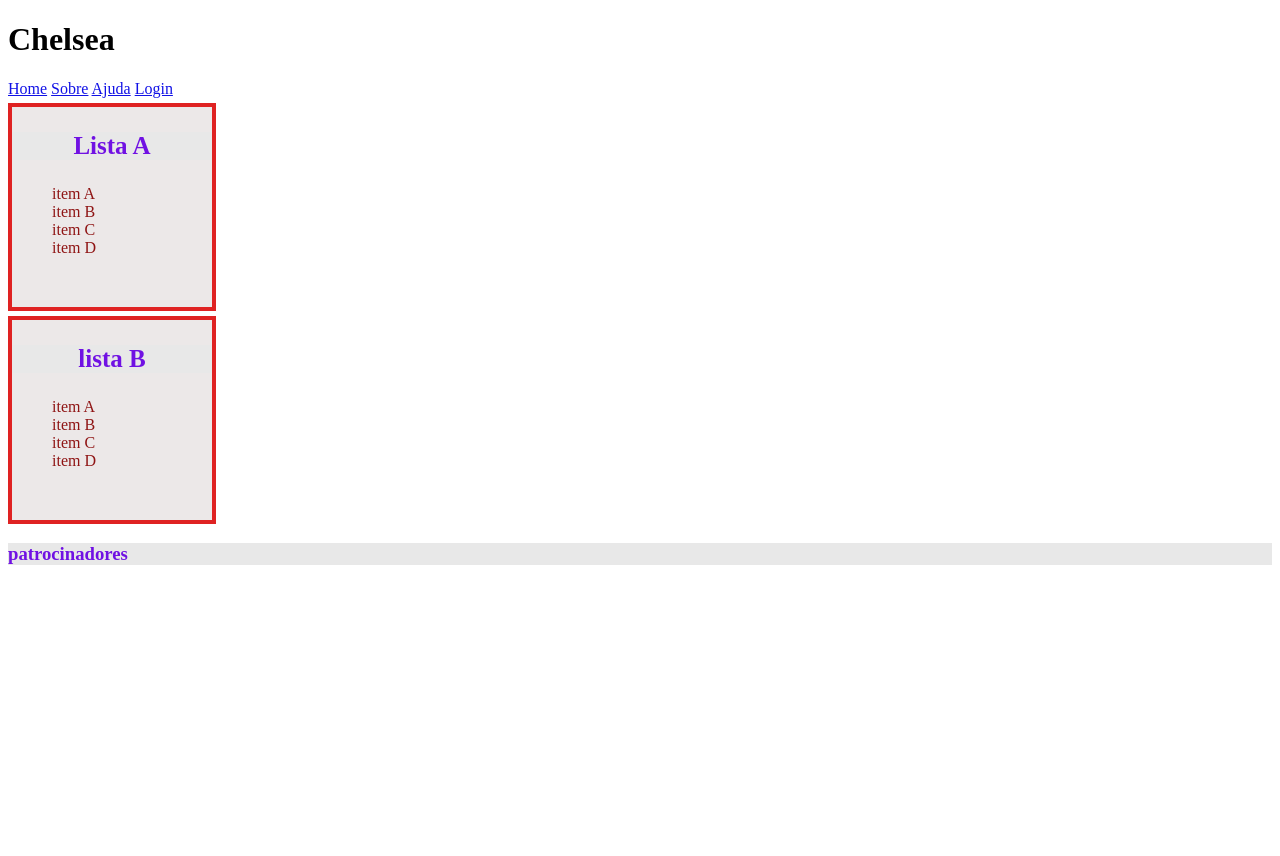
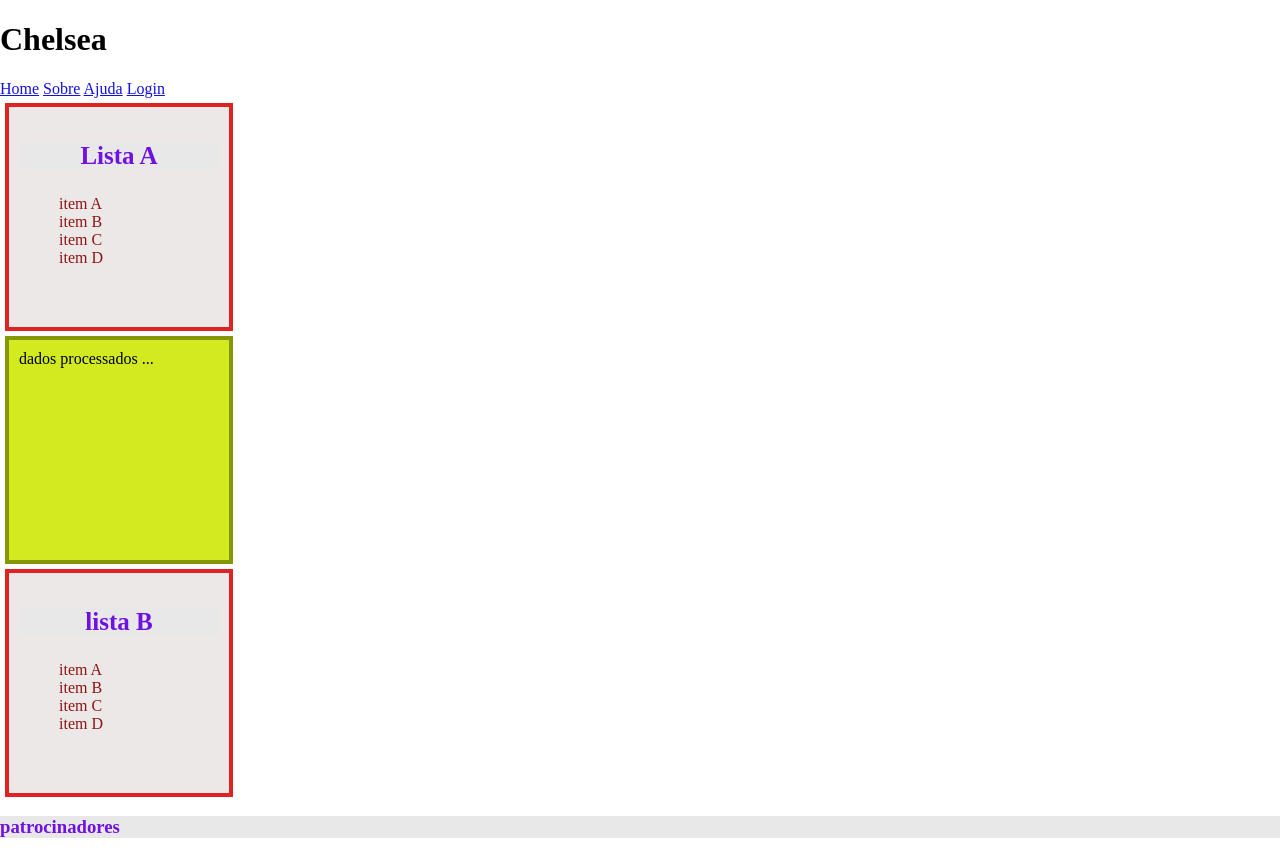
Before and after one commit to jsn-ads/B7WEB-FUNDAMENTOS, a PHP site: page /css.html in a window 1280 px wide. Before the commit the page ends 565 px from the top, so only its background shows below. Run offline with PHP 8.4, Linux system fonts and the light colour scheme.

Commit message:
Semana 1 - Box Model

```diff
--- a/SEMANA 1 - FUNDAMENTOS/1.CNP-PROJETO/assets/css/style.css
+++ b/SEMANA 1 - FUNDAMENTOS/1.CNP-PROJETO/assets/css/style.css
@@ -1,12 +1,17 @@
 /* css.html */
 
+body{
+    margin: 0;
+    padding: 0;
+}
 
 section{
     background-color: #ece8e8;
     width: 200px;
     height: 200px;
     border: 4px solid #df2222;
-    margin: 5px 0px;
+    margin: 5px 5px 0px;
+    padding: 10px;
 }
 
 section .css-h3{
@@ -30,3 +35,12 @@ section ul li{
 .css-li {
     color: #8f1414;
 }
+
+.conteudo{
+    border: 4px solid #869706;
+    background-color:#d2ea1f;
+    width: 200px;
+    height: 200px;
+    margin: 5px 5px 0px;
+    padding: 10px;
+}
--- a/SEMANA 1 - FUNDAMENTOS/1.CNP-PROJETO/css.html
+++ b/SEMANA 1 - FUNDAMENTOS/1.CNP-PROJETO/css.html
@@ -27,6 +27,10 @@
             </ul>
         </section>
 
+        <div class="conteudo">
+            dados processados ...
+        </div>
+
         <section>
             <h3 class="css-h3">lista B</h3>
             <ul>
```
